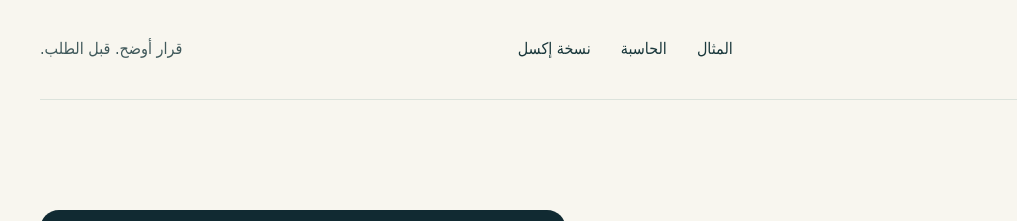
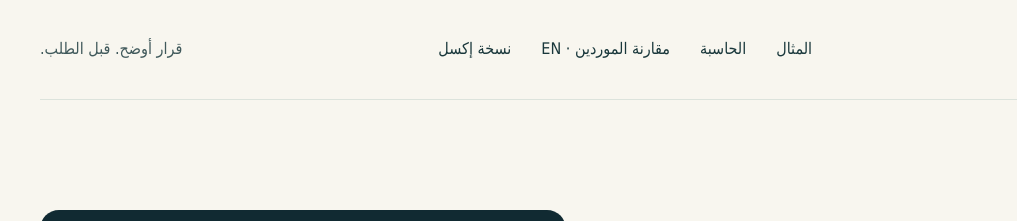
Before and after one commit to Deeisdagee/importos-public, a plain HTML site: page public/index.html in a window 1280 px wide. Shown: the top 221 px of the page, 0-1017 px from the left. Drawn offline with Linux system fonts and the light colour scheme.

Commit message:
Link the public Arabic-English supplier comparison demo

```diff
--- a/public/index.html
+++ b/public/index.html
@@ -8,7 +8,7 @@
 <link rel="stylesheet" href="style.css"><script src="calculator.js" defer></script>
 </head>
 <body>
-<header class="wrap"><a class="brand" href="#" aria-label="ImportOS الرئيسية" dir="ltr"><span class="brand-icon">↗</span> ImportOS</a><nav aria-label="التنقل"><a href="#example">المثال</a><a href="#calculator">الحاسبة</a><a href="#excel">نسخة إكسل</a></nav><span class="header-note">قرار أوضح. قبل الطلب.</span></header>
+<header class="wrap"><a class="brand" href="#" aria-label="ImportOS الرئيسية" dir="ltr"><span class="brand-icon">↗</span> ImportOS</a><nav aria-label="التنقل"><a href="#example">المثال</a><a href="#calculator">الحاسبة</a><a href="/compare.html">مقارنة الموردين · EN</a><a href="#excel">نسخة إكسل</a></nav><span class="header-note">قرار أوضح. قبل الطلب.</span></header>
 <main>
 <section class="hero wrap">
  <div class="hero-copy"><p class="eyebrow"><span></span> خطّط لشحنتك قبل الطلب</p><h1>كم ستكلّفك الشحنة<br><em>للوحدة الواحدة؟</em></h1><p class="intro">لا تكتفِ بسعر المورد. شاهد أثر الشحن والرسوم على تكلفة وصول البضاعة.</p><a id="try-example" class="button" href="#estimate">جرّب المثال الآن <span aria-hidden="true">←</span></a><p class="micro">الأرقام جاهزة. اضغط وشاهد النتيجة.</p><p class="micro">مجانية • دون تسجيل</p></div>
```
